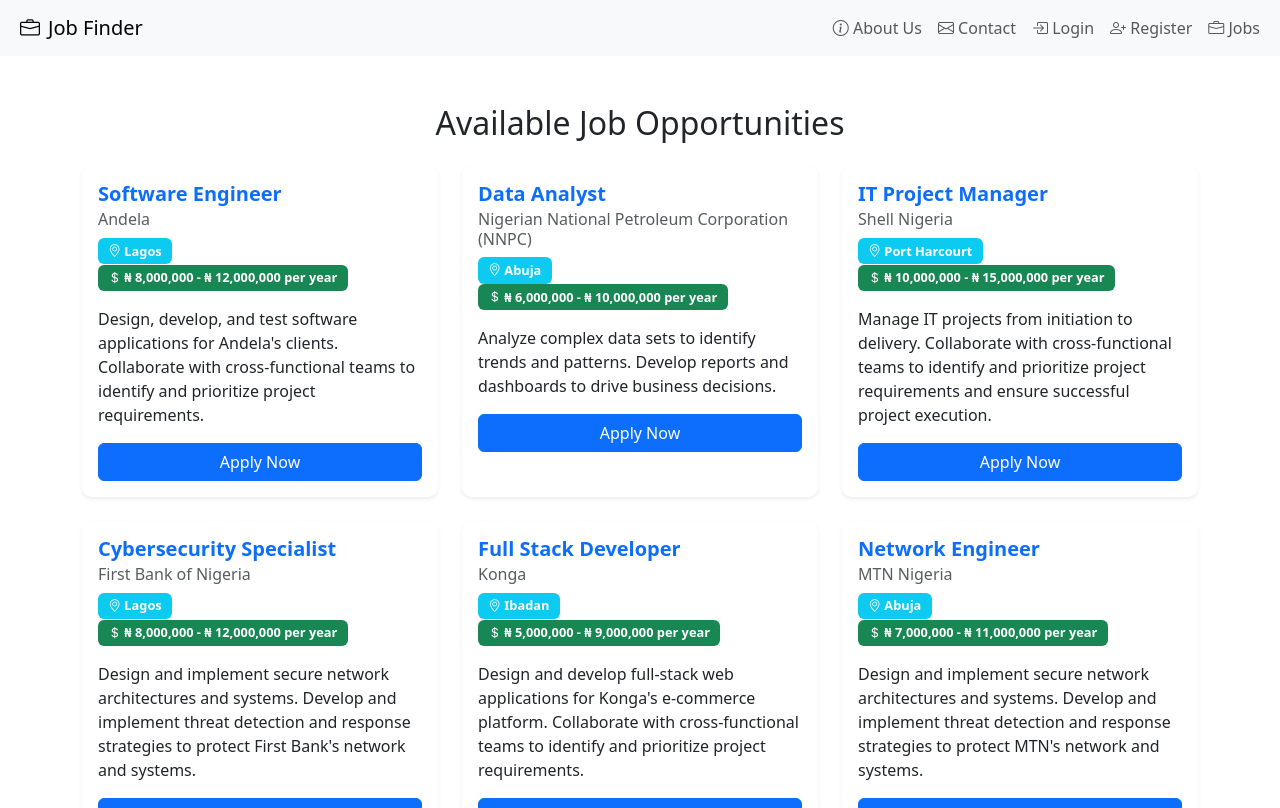
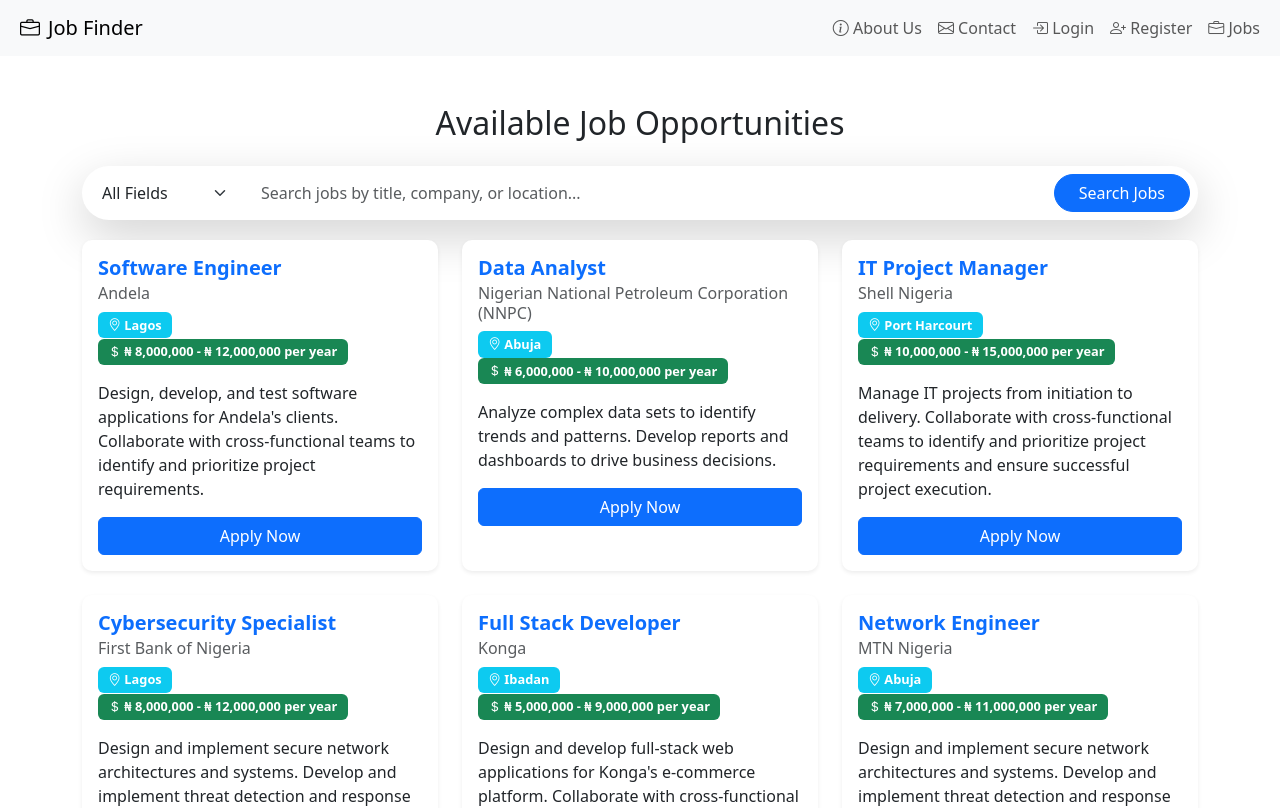
Before and after one commit to SgtSlaughter1/job_portal, a Vue app: page /jobs in a window 1280 px wide. Shown: the top 808 px of the page. Built offline with nearby package versions, Linux system fonts and the light colour scheme.

Commit message:
Update: Implemented the search functionality on the joblisting

```diff
--- a/src/stores/jobs.js
+++ b/src/stores/jobs.js
@@ -22,9 +22,7 @@
   },
 
   getters: {
-    getJobs() {
-      return this.jobs;
-    },
+    getJobs: (state) => state.jobs,
     isLoading() {
       return this.loading;
     },
--- a/src/views/JobListings.vue
+++ b/src/views/JobListings.vue
@@ -1,6 +1,22 @@
 <template>
     <div class="job-listings container my-5">
         <h2 class="text-center mb-4">Available Job Opportunities</h2>
+
+        <div class="search-box bg-white p-2 rounded-pill shadow-lg">
+            <div class="input-group align-items-center">
+                <select v-model="searchField" class="form-select border-0 w-auto">
+                    <option value="all">All Fields</option>
+                    <option value="jobTitle">Job Title</option>
+                    <option value="company">Company</option>
+                    <option value="location">Location</option>
+                </select>
+                <input type="text" class="form-control border-0" :placeholder="getPlaceholder" v-model="search"
+                    @input="filterJobs">
+                <BaseButton class="rounded-pill px-4">
+                    Search Jobs
+                </BaseButton>
+            </div>
+        </div>
 
         <!-- Loading State -->
         <div v-if="jobStore.isLoading" class="text-center">
@@ -14,9 +30,15 @@
             {{ jobStore.hasError }}
         </div>
 
+        <!-- No Results -->
+        <div v-else-if="filteredJobs.length === 0" class="text-center mt-5">
+            <h3>No jobs found</h3>
+            <p class="text-muted">Try adjusting your search criteria</p>
+        </div>
+
         <!-- Job Cards -->
         <div v-else class="row g-4">
-            <div v-for="job in jobStore.getJobs" :key="job.jobTitle" class="col-md-6 col-lg-4">
+            <div v-for="job in filteredJobs" :key="job.jobTitle" class="col-md-6 col-lg-4">
                 <div class="card h-100 shadow-sm">
                     <div class="card-body">
                         <h5 class="card-title text-primary">{{ job.jobTitle }}</h5>
@@ -56,12 +78,42 @@
 
     data() {
         return {
-            jobStore: useJobStore()
+            jobStore: useJobStore(),
+            search: '',
+            searchField: 'all'
         }
     },
 
     created() {
         this.jobStore.fetchJobs()
+    },
+
+    computed: {
+        filteredJobs() {
+            if (!this.search) return this.jobStore.getJobs;
+
+            const query = this.search.toLowerCase();
+            return this.jobStore.getJobs.filter(job => {
+                if (this.searchField === 'all') {
+                    return job.jobTitle.toLowerCase().includes(query) ||
+                        job.location.toLowerCase().includes(query) ||
+                        job.company.toLowerCase().includes(query);
+                }
+                return job[this.searchField].toLowerCase().includes(query);
+            });
+        },
+        getPlaceholder() {
+            switch (this.searchField) {
+                case 'jobTitle':
+                    return 'Search by job title...';
+                case 'company':
+                    return 'Search by company name...';
+                case 'location':
+                    return 'Search by location...';
+                default:
+                    return 'Search jobs by title, company, or location...';
+            }
+        }
     },
 
     methods: {
@@ -73,6 +125,26 @@
 </script>
 
 <style scoped>
+.search-box {
+    max-width: 100%;
+    margin: 20px auto;
+}
+
+.search-box .form-control:focus {
+    box-shadow: none;
+    border-color: #007bff;
+}
+
+.search-box .form-select {
+    max-width: 150px;
+    margin-right: 10px;
+}
+
+.search-box .form-select:focus {
+    box-shadow: none;
+    border-color: #007bff;
+}
+
 .card {
     transition: transform 0.2s ease-in-out;
     border: none;
```
